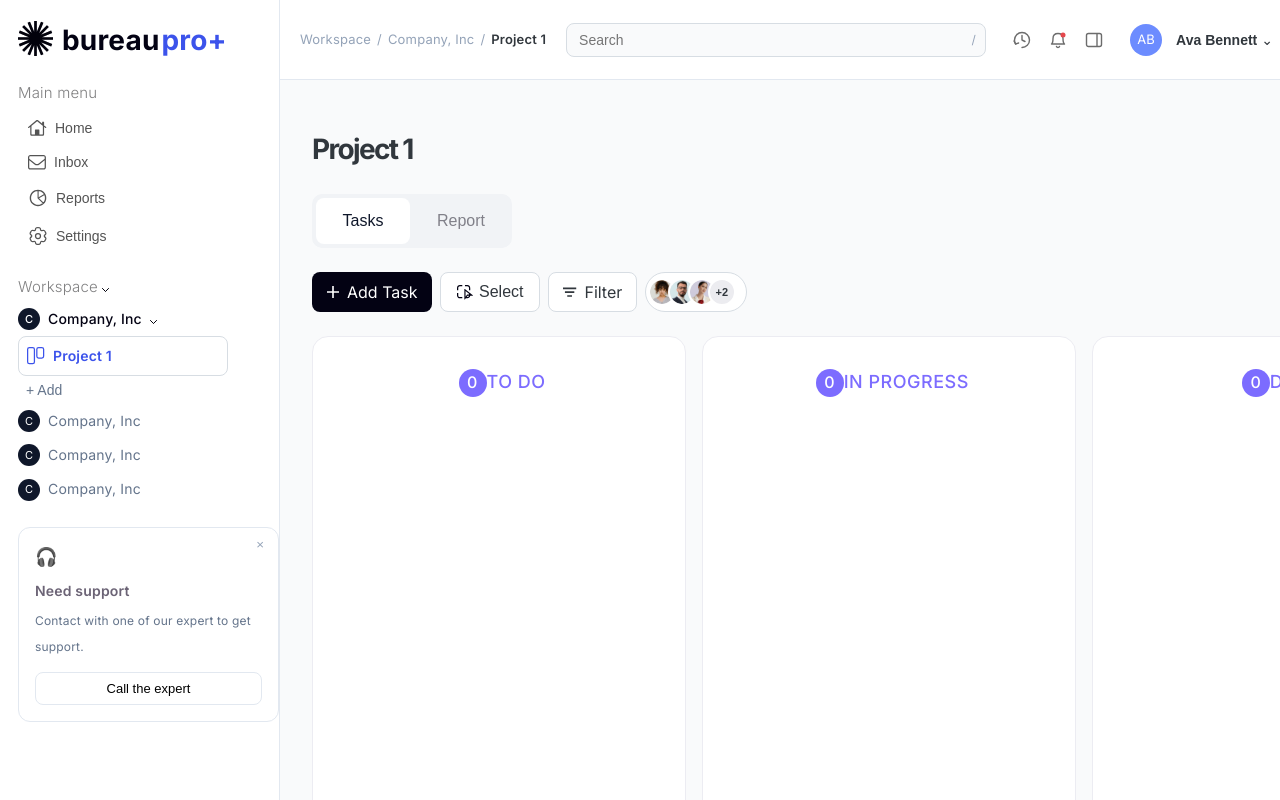
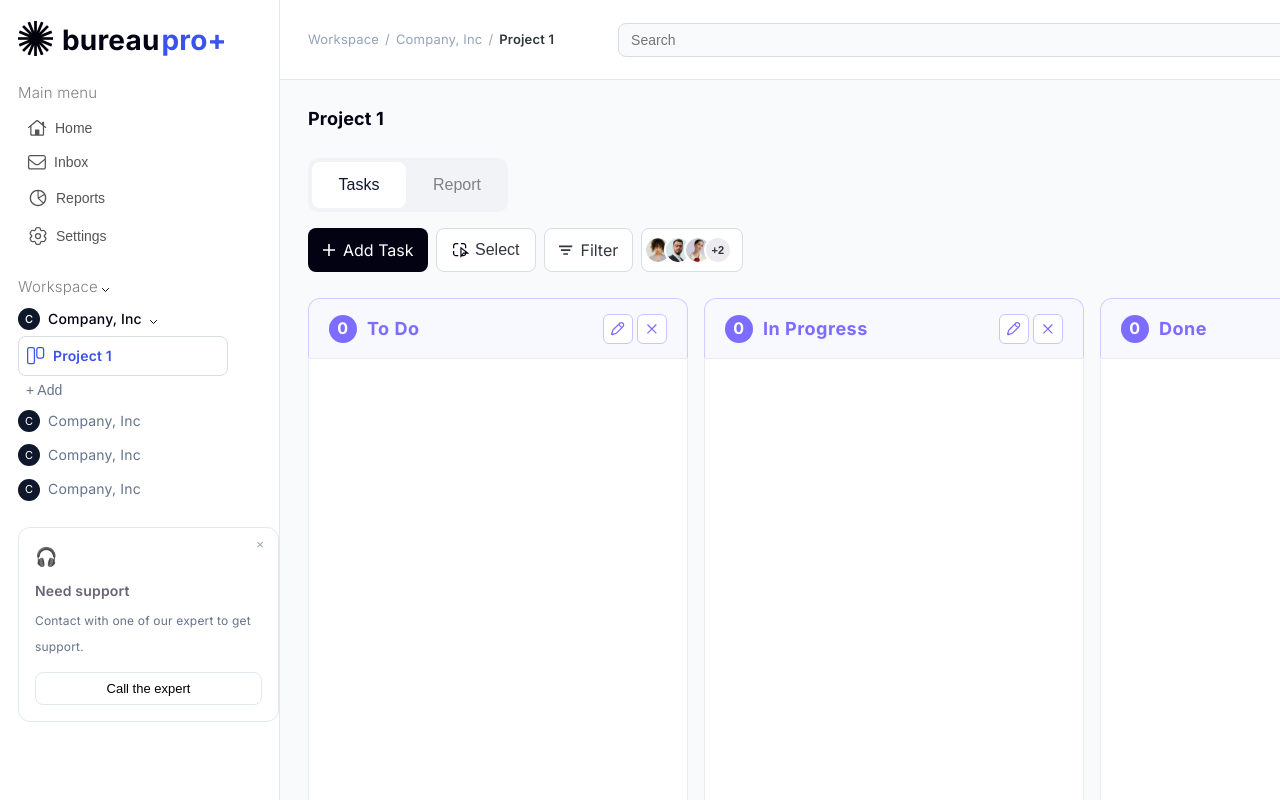
Before and after one commit to Zalinor/task-flow, a React (Vite) app: page / in a window 1280 px wide. Shown: the top 800 px of the page. Built offline with nearby package versions, Linux system fonts and the light colour scheme.

Commit message:
updated design for columns: selected color now impacts background and edit/delete buttons

```diff
--- a/src/App.css
+++ b/src/App.css
@@ -200,8 +200,8 @@ body {
 .task-input-row {
   display: flex;
   gap: 8px;
-  margin: 24px 0 24px 0;
-  align-items: center;
+  align-items: center;
+  margin-bottom: 10px;
 }
 
 .task-input-row input {
@@ -242,7 +242,7 @@ body {
 
 .task-button {
   width: 120px;
-  height: 40px;
+  height: 44px;
   border-radius: 8px;
   border: none;
   background-color: var(--button-bg);
@@ -333,7 +333,7 @@ color: var(--text-h);
 
 .filter-button {
   width: 88.33px;
-  height: 40px;
+  height: 44px;
   border-radius: 8px;
   border: none;
   background-color: white;
@@ -452,8 +452,8 @@ color: var(--text-h);
 }
 
 .user-avatar {
-  width: 28px;
-  height: 28px;
+  width: 30px;
+  height: 30px;
   border-radius: 50%;
   border: 2px solid transparent;
   display: flex;
@@ -486,20 +486,29 @@ color: var(--text-h);
   width: 380px;
   background-color: white;
   border-radius: 16px;
-  padding: 28px 10px 10px 10px;
-  min-height: 35em;
-  border: 0.5pt solid #ECECF2;
-  display: flex;
-  flex-direction: column;
-  align-items: center;
+  display: flex;
+  flex-direction: column;
+  align-items: center;
+}
+
+.column-header {
+  padding: 20px 20px;
+  width: 380px;
+  height: 60px;
+  display: flex;
+  flex-direction: row-reverse;
+  align-items: center;
+  justify-content: space-between;
+  background: color-mix(in srgb, var(--column-color) 5%, white);
+  border: 1px solid color-mix(in srgb, var(--column-color) 35%, white);
+  border-radius: 12px 12px 0 0;
+  border-bottom: none;
 }
 
 .column h2 {
   font-size: 18px;
-  text-transform: uppercase;
   letter-spacing: 0.5px;
   color: var(--text-h);
-  margin: 4px 0 12px;
 }
 
 .column-delete-button {
@@ -516,12 +525,11 @@ color: var(--text-h);
 }
 
 .column-header-actions {
-  position: absolute;
-  top: 10px;
-  right: 10px;
+  /* position: absolute; */
   display: flex;
   gap: 4px;
-  opacity: 0;
+  right: 20px;
+  opacity: 1;
   transition: opacity 0.15s ease;
 }
 
@@ -530,17 +538,22 @@ color: var(--text-h);
 }
 
 .column-header-icon-button {
-  width: 28px;
-  height: 28px;
+  width: 30px;
+  height: 30px;
   border-radius: 6px;
   border: 0.5pt solid var(--border-task);
   background: #fff;
-  color: #82858D;
+  border: 1px solid color-mix(in srgb, currentColor 40%, white);
+  color: inherit;
   font-size: 13px;
   cursor: pointer;
   display: flex;
   align-items: center;
   justify-content: center;
+}
+
+.column-header-icon-button svg {
+  display: block;
 }
 
 .column-header-icon-button:hover {
@@ -549,11 +562,11 @@ color: var(--text-h);
 
 .column-edit-popover {
   position: absolute;
-  top: 40px;
-  right: 10px;
+  top: -45px;
+  left: 100px;
   background: #fff;
   border-radius: 12px;
-  box-shadow: 0 4px 16px rgba(0, 0, 0, 0.12);
+  box-shadow: 0 16px 19px -14px rgba(0, 0, 0, 0.1);
   border: 0.5pt solid var(--border-task);
   padding: 12px 16px;
   display: flex;
@@ -568,6 +581,7 @@ color: var(--text-h);
   align-items: center;
   gap: 8px;
   cursor: pointer;
+  font-size: 12px;
 }
 
 .column-edit-toggle input[type="checkbox"] {
@@ -686,7 +700,6 @@ color: var(--text-h);
 }
 /* Task card */
 .card {
-  width: 360px;
   height: 90px;
   background-color: var(--task-bg);
   border-radius: 8px;
@@ -699,6 +712,15 @@ color: var(--text-h);
   flex-direction: column;
   justify-content: space-between;
   color: var(--task-text);
+}
+
+.card-container {
+  width: 100%;
+  height: 540px;
+  border-radius: 0px 0px 12px 12px;
+  border: 1pt solid #ECECF2;
+  overflow-y: auto;
+  padding: 20px 10px 0px 10px;
 }
 
 .card:active {
@@ -752,7 +774,7 @@ color: var(--text-h);
   color: #605f6b;
   background-color: #ECECF0;
   border-radius: 20px;
-  margin-left: 6px;
+  margin-right: 10px;
 }
 
 .drop-indicator {
@@ -1114,8 +1136,10 @@ label input, textarea {
 }
 
 .project-header h1 {
-  font-size: 28px;
+  font-size: 18px;
   font-weight: 700;
+  margin: 0;
+  color: #030213;
 }
 
 .project-header-actions {
@@ -1351,12 +1375,12 @@ label input, textarea {
 .assignee-filter-button {
   border: 0.5pt solid var(--border-task);
   background: #fff;
-  border-radius: 20px;
+  border-radius: 8px;
   padding: 4px 10px;
   cursor: pointer;
   display: flex;
   align-items: center;
-  height: 40px;
+  height: 44px;
 }
 
 .assignee-filter-dropdown {
@@ -1725,13 +1749,16 @@ label input, textarea {
 }
 
 .project-board {
+  display: flex;
+  flex-direction: column;
   flex: 1;
   min-width: 0;
-  padding: 24px 32px;
+  padding: 16px 28px 0px 28px;
+  gap: 16px;
 }
 
 .select-button {
-  height: 40px;
+  height: 44px;
   padding: 0 16px;
   border-radius: 8px;
   border: 0.5pt solid var(--border-task);
@@ -1825,9 +1852,10 @@ label input, textarea {
 .top-bar {
   height: 80px;
   display: flex;
-  align-items: center;
-  gap: 20px;
-  padding: 0 20px;
+  justify-content: space-between;
+  padding: 0px 28px;
+  align-items: center;
+  gap: 64px;
   border-bottom: 1px solid #e2e8f0;
   background: #fff;
 }
@@ -1864,7 +1892,7 @@ label input, textarea {
 
 .top-bar-search {
   flex: 1;
-  max-width: 420px;
+  max-width: 780px;
   position: relative;
 }
 
--- a/src/components/Column.jsx
+++ b/src/components/Column.jsx
@@ -1,6 +1,7 @@
 import { useEffect, useRef, useState } from 'react';
 import TaskCard from './TaskCard';
 import { COLUMN_COLORS } from '../columnsColors';
+import { pencilIco, crossIco } from '../icons';
 
 function ColumnEditPopover({isFinal, onSetFinal, color, onColorChange, onClose}) {
   const popoverRef = useRef(null);
@@ -186,9 +187,24 @@ function Column({title, columnId, color, tasks, onDelete, onDrop, onEdit, onEdit
       onDragLeave={handleContainerDragLeave}
       onDrop={handleContainerDrop}
     >
-      <div className="column-header-actions">
-        <button type="button" className="column-header-icon-button" onClick={() => setIsEditPopoverOpen((open) => !open)}>✎</button>
-        <button type="button" className="column-header-icon-button" onClick={onDeleteColumn}>x</button>
+      <div className="column-header" style={{ '--column-color': columnColor}}>
+        <div className="column-header-actions">
+        <button
+          type="button"
+          className="column-header-icon-button"
+          style={{ color: columnColor }}
+          onClick={() => setIsEditPopoverOpen((open) => !open)}
+          >
+            {pencilIco}
+          </button>
+        <button
+          type="button"
+          className="column-header-icon-button"
+          style={{ color: columnColor }}
+          onClick={onDeleteColumn}
+        >
+          {crossIco}
+        </button>
       </div>
       {isEditPopoverOpen && (
         <ColumnEditPopover
@@ -220,7 +236,9 @@ function Column({title, columnId, color, tasks, onDelete, onDrop, onEdit, onEdit
           <span onClick={handleStartEditingTitle} style={{color: columnColor}}>{title}</span>
         )}
       </h2>
-      <div className="cards">
+      </div>
+      <div className="card-container">
+        <div className="cards">
         {tasks.map((task) => (
           <div
             key={task.id}
@@ -256,6 +274,8 @@ function Column({title, columnId, color, tasks, onDelete, onDrop, onEdit, onEdit
         + Add
       </button>
     </div>
+    </div>
+
   );
 }
 
--- a/src/components/RightPanel.jsx
+++ b/src/components/RightPanel.jsx
@@ -1,3 +1,4 @@
+import UserSwitcher from "./UserSwitcher";
 import { useState } from "react";
 import { USERS, getUserById } from "../users";
 import UserAvatar from "./UserAvatar";
@@ -24,11 +25,12 @@ function CollapsibleSection({ title, children }) {
   );
 }
 
-function RightPanel({ activityLog, isCollapsed }) {
+function RightPanel({ activityLog, isCollapsed, activeUserId, onSelectUser }) {
   if (isCollapsed) return null;
 
   return (
     <aside className="right-panel">
+      <UserSwitcher activeUserId={activeUserId} onSelectUser={onSelectUser} compact />
       <CollapsibleSection title="Activities">
       <div className="activity-list">
         {activityLog.length === 0 && <p className="activity-empty">No activity yet</p>}
--- a/src/components/TopBar.jsx
+++ b/src/components/TopBar.jsx
@@ -1,7 +1,6 @@
-import UserSwitcher from "./UserSwitcher";
 import { historyIco, bellIco, layoutIco } from "../icons";
 
-function TopBar({ projectName, activeUserId, onSelectUser, onToggleRightPanel }) {
+function TopBar({ projectName, onToggleRightPanel }) {
   return (
     <div className="top-bar">
       <nav className="top-bar-breadcrumb">
@@ -20,7 +19,7 @@ function TopBar({ projectName, activeUserId, onSelectUser, onToggleRightPanel })
         <button type="button" className="top-bar-icon-button">{bellIco}</button>
         <button type="button" className="top-bar-icon-button" onClick={onToggleRightPanel}>{layoutIco}</button>
       </div>
-      <UserSwitcher activeUserId={activeUserId} onSelectUser={onSelectUser} compact />
+
     </div>
   );
 }
--- a/src/icons.jsx
+++ b/src/icons.jsx
@@ -1,5 +1,3 @@
-
-
 export const unionIco = (<svg width="12" height="12" viewBox="0 0 12 12" fill="none" xmlns="http://www.w3.org/2000/svg">
 <path d="M6.81055 5.18945H12V6.81055H6.81055V12H5.18945V6.81055H0V5.18945H5.18945V0H6.81055V5.18945Z"/>
 </svg>);
@@ -124,3 +122,11 @@ export const kanbanIco = (<svg width="18" height="18" viewBox="0 0 18 18" fill="
 <path d="M7.425 14.945V2.305C7.425 1.105 6.913 0.625 5.641 0.625H2.409C1.137 0.625 0.625 1.105 0.625 2.305V14.945C0.625 16.145 1.137 16.625 2.409 16.625H5.641C6.913 16.625 7.425 16.145 7.425 14.945Z" stroke="#545454" stroke-width="1.25" stroke-linecap="round" stroke-linejoin="round"/>
 <path d="M16.6252 9.345V2.305C16.6252 1.105 16.1132 0.625 14.8412 0.625H11.6092C10.3372 0.625 9.8252 1.105 9.8252 2.305V9.345C9.8252 10.545 10.3372 11.025 11.6092 11.025H14.8412C16.1132 11.025 16.6252 10.545 16.6252 9.345Z" stroke="#545454" stroke-width="1.25" stroke-linecap="round" stroke-linejoin="round"/>
 </svg>);
+
+export const crossIco = (<svg width="10" height="10" viewBox="0 0 10 10" fill="none" xmlns="http://www.w3.org/2000/svg">
+<path d="M4.89309 4.00992L8.90302 -1.53052e-05L9.7869 0.883868L5.77697 4.8938L9.7869 8.90373L8.90302 9.78761L4.89309 5.77768L0.883846 9.78692L-3.72058e-05 8.90304L4.0092 4.8938L-3.72058e-05 0.884559L0.883846 0.000675229L4.89309 4.00992Z" fill="currentColor"/>
+</svg>);
+
+export const pencilIco = (<svg width="14" height="14" viewBox="0 0 14 14" fill="none" xmlns="http://www.w3.org/2000/svg">
+<path d="M8.04104 1.87219L2.92829 6.98494C2.582 7.33124 2.40885 7.50439 2.25994 7.6953C2.08428 7.92051 1.93368 8.16419 1.8108 8.42201C1.70664 8.64058 1.62921 8.87289 1.47434 9.33749L0.818085 11.3062L0.657669 11.7875C0.581457 12.0161 0.640963 12.2682 0.811379 12.4386C0.981795 12.609 1.23387 12.6685 1.4625 12.5923L1.94375 12.4319L3.91251 11.7757C4.37711 11.6208 4.60942 11.5434 4.82799 11.4392C5.08581 11.3163 5.32949 11.1657 5.5547 10.9901C5.74561 10.8412 5.91876 10.668 6.26506 10.3217L11.3778 5.20896L11.9339 4.65283C12.8554 3.73141 12.8554 2.23749 11.9339 1.31607C11.0125 0.394644 9.51859 0.394644 8.59717 1.31607L8.04104 1.87219ZM8.04104 1.87219C8.04104 1.87219 8.11055 3.05397 9.15329 4.09671C10.196 5.13945 11.3778 5.20896 11.3778 5.20896M1.94375 12.4319L0.818085 11.3062" stroke="currentColor" style={{ mixBlendMode: 'multiply' }} strokeWidth="1.25"/>
+</svg>);
--- a/src/index.css
+++ b/src/index.css
@@ -66,32 +66,6 @@ body {
   display: flex;
   flex-direction: column;
 }
-
-h1,
-h2 {
-  font-family: var(--heading);
-  font-weight: 500;
-  color: var(--text-h);
-}
-
-h1 {
-  font-size: 56px;
-  letter-spacing: -1.68px;
-  margin: 32px 0;
-  @media (max-width: 1024px) {
-    font-size: 36px;
-    margin: 20px 0;
-  }
-}
-h2 {
-  font-size: 24px;
-  line-height: 118%;
-  letter-spacing: -0.24px;
-  margin: 0 0 8px;
-  @media (max-width: 1024px) {
-    font-size: 20px;
-  }
-}
 p {
   margin: 0;
 }
```
Also changed, not shown: src/assets/cross.txt (added), src/assets/pencil.txt (added).
